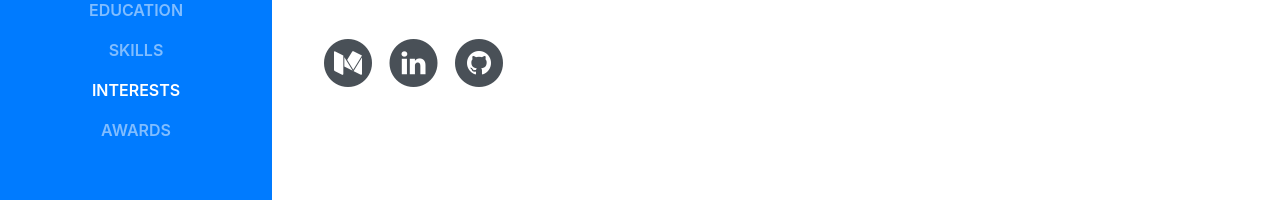
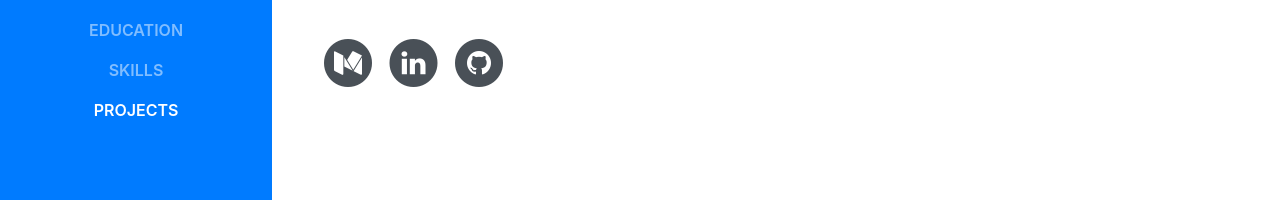
Before and after one commit to devanupam/devanupam.github.io, a website with bundled scripts: page index.html in a window 1280 px wide. Shown: the part 444-644 px from the top of the page. Built offline with nearby package versions, Linux system fonts and the light colour scheme; a web font is replaced by a local one.

Commit message:
updated projects section

```diff
--- a/index.html
+++ b/index.html
@@ -52,10 +52,7 @@
             <a class="nav-link js-scroll-trigger" href="#skills">Skills</a>
           </li>
           <li class="nav-item">
-            <a class="nav-link js-scroll-trigger" href="#interests">Interests</a>
-          </li>
-          <li class="nav-item">
-            <a class="nav-link js-scroll-trigger" href="#awards">Awards</a>
+            <a class="nav-link js-scroll-trigger" href="#projects">Projects</a>
           </li>
         </ul>
       </div>
@@ -247,11 +244,11 @@
         </div>
       </section>
 
-      <section class="resume-section p-3 p-lg-5 d-flex flex-column" id="interests">
+      <section class="resume-section p-3 p-lg-5 d-flex flex-column" id="projects">
         <div class="my-auto">
-          <h2 class="mb-5">Interests</h2>
-          <p>Apart from being a web developer, I enjoy most of my time being outdoors. In the winter, I am an avid skiier and novice ice climber. During the warmer months here in Colorado, I enjoy mountain biking, free climbing, and kayaking.</p>
-          <p class="mb-0">When forced indoors, I follow a number of sci-fi and fantasy genre movies and television shows, I am an aspiring chef, and I spend a large amount of my free time exploring the latest technolgy advancements in the front-end web development world.</p>
+          <h2 class="mb-5">Projects</h2>
+          <p>Below are some of projects what I have worked on in my free time</p>
+          <!-- <p class="mb-0">When forced indoors, I follow a number of sci-fi and fantasy genre movies and television shows, I am an aspiring chef, and I spend a large amount of my free time exploring the latest technolgy advancements in the front-end web development world.</p> -->
         </div>
       </section>
 
```
